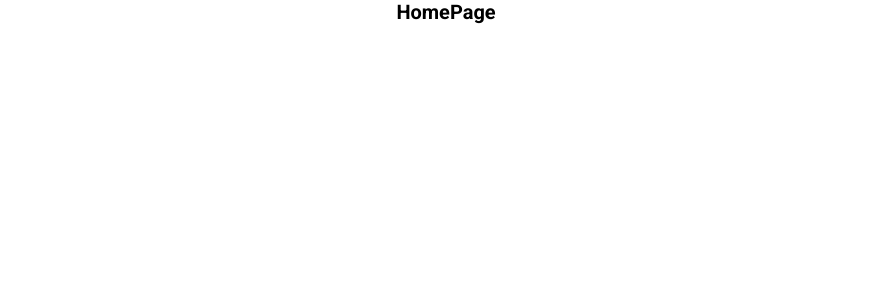
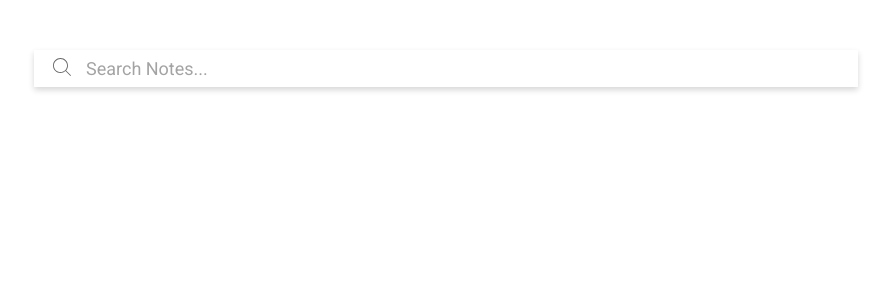
Before and after one commit to arthu0x07/the-real-note-app, a React (Vite) app: page / in a window 1280 px wide. Shown: the top 300 px of the page, without its empty margins (194-1085 px from the left). Built offline with nearby package versions, Linux system fonts and the light colour scheme.

Commit message:
feat: create SearchInput component with debounce function

```diff
--- /dev/null
+++ b/src/hooks/useDebounce.tsx
@@ -0,0 +1,22 @@
+import { useState, useEffect } from "react";
+
+export function useDebounce(callback: () => void, delay: number) {
+  const [debounceTimeout, setDebounceTimeout] = useState<NodeJS.Timeout | undefined>();
+
+  useEffect(() => {
+    return () => {
+      clearTimeout(debounceTimeout);
+    };
+
+  }, [debounceTimeout]);
+
+  const debouncedCallback = () => {
+    clearTimeout(debounceTimeout);
+    const newDebounceTimeout = setTimeout(() => {
+      callback();
+    }, delay);
+    setDebounceTimeout(newDebounceTimeout);
+  };
+
+  return debouncedCallback;
+}
--- a/src/pages/home/Home.tsx
+++ b/src/pages/home/Home.tsx
@@ -1,5 +1,11 @@
+import { SearchInput } from "./components/SearchInput";
+
+import { HomeContainer } from "./styles";
+
 export function Home() {
   return (
-      <h1>HomePage</h1>
+    <HomeContainer>
+      <SearchInput />
+    </HomeContainer>
   );
 }
--- /dev/null
+++ b/src/pages/home/components/SearchInput/SearchInput.tsx
@@ -0,0 +1,47 @@
+import { useState } from "react";
+import { useDebounce } from "@hooks/useDebounce";
+
+import { ContainerInput, SearchImage, PlaceHolder, Input } from "./styles";
+import Search from "@assets/search.svg";
+
+export function SearchInput() {
+  const [isInputActive, setIsInputActive] = useState<boolean>(false);
+  const [inputSearchText, setInputSearchText] = useState<string>("");
+  const debouncedHandleSearch = useDebounce(handleSearch, 2000);
+
+  function handleActiveInput() {
+    setIsInputActive(true);
+  }
+
+  function handleInputBlur() {
+    handleDisableInput();
+    handleSearch();
+
+    function handleDisableInput() {
+      if (!inputSearchText) {
+        setIsInputActive(false);
+      }
+    }
+  }
+
+  function handleSearch() {
+    //Make search
+  }
+
+  function handleInputOnchange(e: React.ChangeEvent<HTMLInputElement>) {
+    setInputSearchText(e.target.value);
+    debouncedHandleSearch();
+  }
+
+  return (
+    <ContainerInput onClick={handleActiveInput} onBlur={handleInputBlur}>
+      {!isInputActive && (
+        <>
+          <SearchImage src={Search} alt="Icone de Pesquisa" />
+          <PlaceHolder>Search Notes...</PlaceHolder>
+        </>
+      )}
+      <Input onChange={handleInputOnchange} />
+    </ContainerInput>
+  );
+}
--- /dev/null
+++ b/src/pages/home/components/SearchInput/index.ts
@@ -0,0 +1 @@
+export { SearchInput } from "./SearchInput";
--- /dev/null
+++ b/src/pages/home/components/SearchInput/styles.ts
@@ -0,0 +1,47 @@
+import styled, { css } from "styled-components";
+
+export const ContainerInput = styled.div(
+  ({ theme }) => css`
+    width: 100%;
+    max-width: 824px;
+    display: flex;
+    justify-content: center;
+    align-items: center;
+    position: relative;
+    z-index: 1;
+    background-color: ${theme.colors.secondary_bg_color};
+    box-shadow: 0px 3px 6px ${theme.colors.highlight_shadow_color};
+  `
+);
+
+export const SearchImage = styled.img`
+  position: absolute;
+  left: 19px;
+  z-index: 1;
+  width: 18px;
+  height: 18px;
+  margin-bottom: 4px;
+`;
+
+export const PlaceHolder = styled.label(
+  ({ theme }) => css`
+    position: absolute;
+    left: 52px;
+    z-index: 1;
+    font-size: 18px;
+    opacity: 0.6;
+    color: ${theme.colors.main_text_color};
+  `
+);
+
+export const Input = styled.input.attrs({
+  type: "text",
+})`
+  width: 100%;
+  padding: 11px 19px;
+  flex: 1;
+  border: none;
+  position: relative;
+  z-index: 2;
+  background-color: transparent;
+`;
--- /dev/null
+++ b/src/pages/home/styles.ts
@@ -0,0 +1,11 @@
+import { styled } from "styled-components";
+
+export const HomeContainer = styled.div`
+  width: 100%;
+  display: flex;
+  align-items: center;
+  justify-content: center;
+  flex-direction: column;
+
+  margin-top: 5rem;
+`;
--- /dev/null
+++ b/src/types/types.d.ts
@@ -0,0 +1,5 @@
+/* eslint-disable @typescript-eslint/no-explicit-any */
+declare module "*.svg" {
+    const content: any;
+    export default content;
+}
--- a/tsconfig.json
+++ b/tsconfig.json
@@ -27,7 +27,8 @@
       "@pages/*": ["./pages/*"],
       "@assets/*": ["./assets/*"],
       "@mocks/*": ["./mocks/*"],
-      "@styles/*": ["./styles/*"]
+      "@styles/*": ["./styles/*"],
+      "@hooks/*": ["./hooks/*"]
 
     }
   },
```
Also changed, not shown: src/assets/search.svg.
